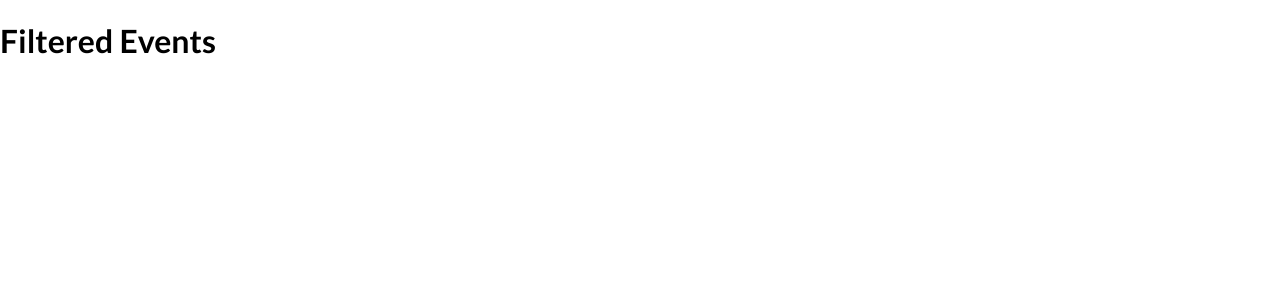
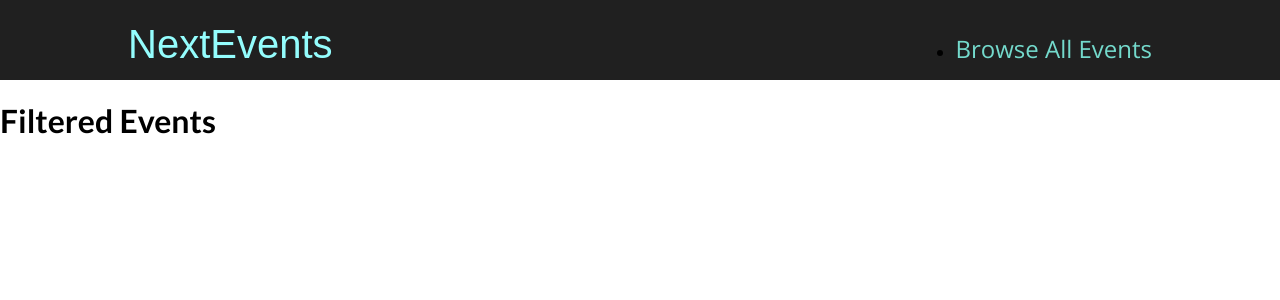
Before and after one commit to natanielmendes/nextjs-file-routing, a Next.js app: page /events in a window 1280 px wide. Shown: the top 300 px of the page. Built offline with nearby package versions, Linux system fonts and the light colour scheme.

Commit message:
Adding a General Layout Wrapper Component

```diff
--- /dev/null
+++ b/components/layout/layout.js
@@ -0,0 +1,14 @@
+import { Fragment } from 'react'
+
+import MainHeader from './main-header'
+
+function Layout(props) {
+  return (
+    <Fragment>
+      <MainHeader />
+      <main>{props.children}</main>
+    </Fragment>
+  )
+}
+
+export default Layout
--- /dev/null
+++ b/components/layout/main-header.js
@@ -0,0 +1,22 @@
+import Link from 'next/link'
+
+import classes from './main-header.module.css'
+
+function MainHeader() {
+  return (
+    <header className={classes.header}>
+      <div className={classes.logo}>
+        <Link href='/'>NextEvents</Link>
+      </div>
+      <nav className={classes.navigation}>
+        <ul>
+          <li>
+            <Link href='/events'>Browse All Events</Link>
+          </li>
+        </ul>
+      </nav>
+    </header>
+  )
+}
+
+export default MainHeader
--- /dev/null
+++ b/components/layout/main-header.module.css
@@ -0,0 +1,41 @@
+.header {
+  width: 100%;
+  display: flex;
+  justify-content: space-between;
+  align-items: baseline;
+  padding: 1rem 10%;
+  height: 5rem;
+  background-color: #202020;
+}
+
+.logo {
+  font-size: 1.5rem;
+  color: white;
+  font-family: 'Fira', sans-serif;
+  height: 100%;
+  display: flex;
+  justify-content: center;
+  align-items: center;
+  color: #94fdfd;
+}
+
+.logo a {
+  text-decoration: none;
+  color: #94fdfd;
+}
+
+.navigation a {
+  text-decoration: none;
+  color: #74dacc;
+  font-size: 1rem;
+}
+
+@media (min-width: 768px) {
+  .logo {
+    font-size: 2.5rem;
+  }
+
+  .navigation a {
+    font-size: 1.5rem;
+  }
+}
--- a/pages/_app.js
+++ b/pages/_app.js
@@ -1,7 +1,12 @@
+import Layout from '../components/layout/layout'
 import '../styles/globals.css'
 
 function MyApp({ Component, pageProps }) {
-  return <Component {...pageProps} />
+  return (
+    <Layout>
+      <Component {...pageProps} />
+    </Layout>
+  )
 }
 
 export default MyApp
```
